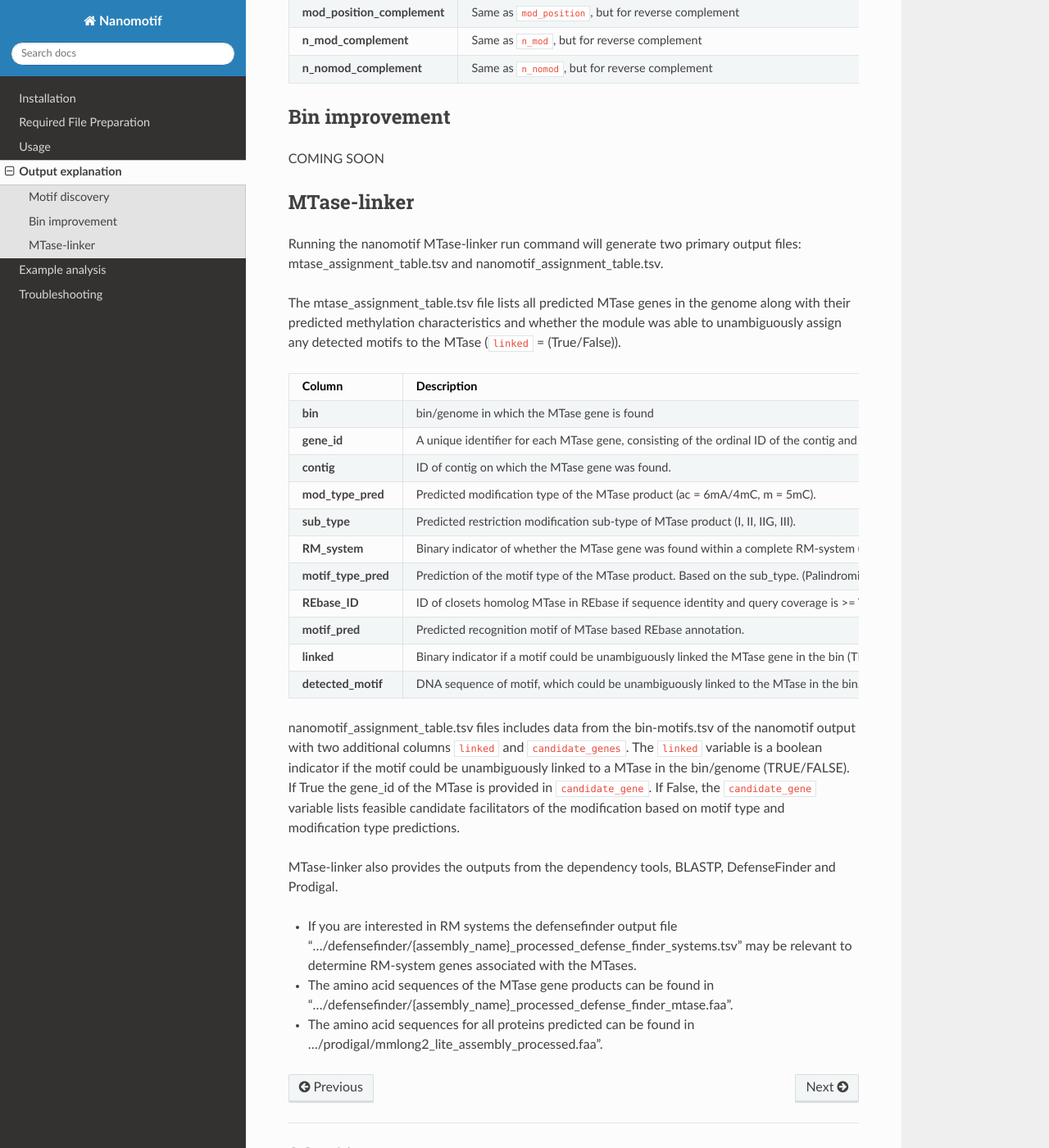
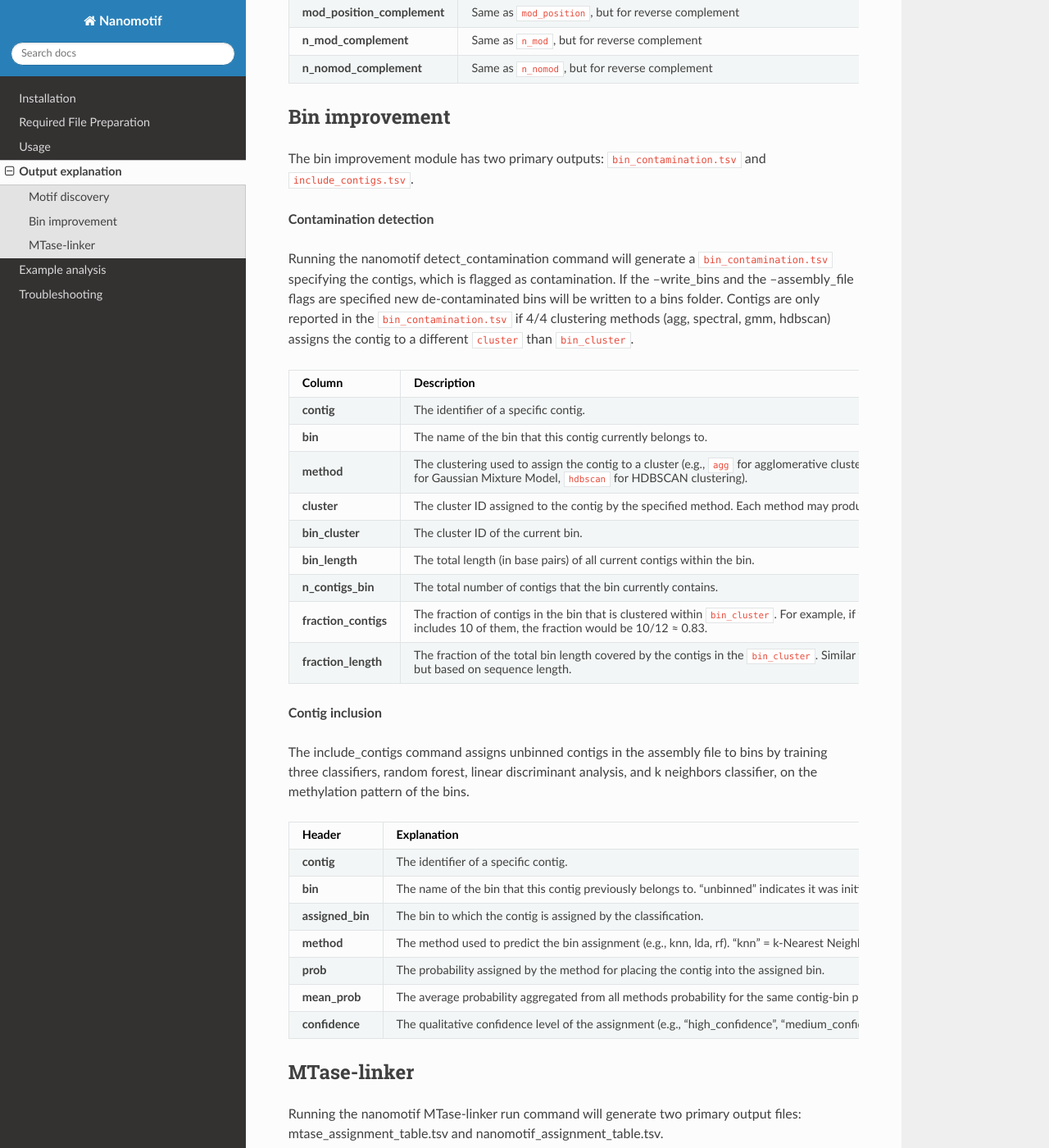
Before and after one commit to MicrobialDarkMatter/nanomotif, a Sphinx documentation site: the page built from docs/source/output.md, in a window 1280 px wide and 1400 px high, scrolled down 612 px. Shown: the whole window at 82% size. Built offline with Sphinx 7.4.7 and the Read the Docs theme 3.1.0, drawn with Linux system fonts in a browser that asks for light colours.

Commit message:
Enhance documentation for bin improvement module and output files

```diff
--- a/docs/source/output.md
+++ b/docs/source/output.md
@@ -21,7 +21,40 @@ Motif discovery output two primary files: bin-motifs.tsv and motif.tsv. `bin-mot
 
 ## Bin improvement
 
-COMING SOON
+The bin improvement module has two primary outputs: `bin_contamination.tsv` and `include_contigs.tsv`.
+
+**Contamination detection**
+
+Running the nanomotif detect_contamination command will generate a `bin_contamination.tsv` specifying the contigs, which is flagged as contamination. If the --write_bins and the --assembly_file flags are specified new de-contaminated bins will be written to a bins folder. Contigs are only reported in the `bin_contamination.tsv` if 4/4 clustering methods (agg, spectral, gmm, hdbscan) assigns the contig to a different `cluster` than `bin_cluster`.
+
+
+| **Column**     | **Description**         |
+|----|------|
+| **contig**          | The identifier of a specific contig.                                                                       |
+| **bin**             | The name of the bin that this contig currently belongs to.                                    |
+| **method**          | The clustering used to assign the contig to a cluster (e.g., `agg` for agglomerative clustering, `spectral` for spectral clustering, `gmm` for Gaussian Mixture Model, `hdbscan` for HDBSCAN clustering). |
+| **cluster**         | The cluster ID assigned to the contig by the specified method. Each method may produce different cluster identifiers.                                                                     |
+| **bin_cluster**     | The cluster ID of the current bin.    |
+| **bin_length**      | The total length (in base pairs) of all current contigs within the bin.                                                                                                                           |
+| **n_contigs_bin**   | The total number of contigs that the bin currently contains.                                                                                                                                        |
+| **fraction_contigs** | The fraction of contigs in the bin that is clustered within `bin_cluster`. For example, if the bin has 12 contigs and the `bin_cluster` includes 10 of them, the fraction would be 10/12 ≈ 0.83. |
+| **fraction_length**  | The fraction of the total bin length covered by the contigs in the `bin_cluster`. Similar to `fraction_contigs` but based on sequence length.                           |
+
+
+**Contig inclusion**
+
+The include_contigs command assigns unbinned contigs in the assembly file to bins by training three classifiers, random forest, linear discriminant analysis, and k neighbors classifier, on the methylation pattern of the bins.
+
+| Header          | Explanation                                                                                                              |
+|-----------------|--------------------------------------------------------------------------------------------------------------------------|
+| **contig**          | The identifier of a specific contig.                                                                       |
+| **bin**             | The name of the bin that this contig previously belongs to. "unbinned" indicates it was initially not assigned to a bin. |
+| **assigned_bin** | The bin to which the contig is assigned by the classification.                                     |
+| **method**       | The method used to predict the bin assignment (e.g., knn, lda, rf). "knn" = k-Nearest Neighbors, "lda" = Linear Discriminant Analysis, "rf" = Random Forest. |
+| **prob**         | The probability assigned by the method for placing the contig into the assigned bin.                          |
+| **mean_prob**    | The average probability aggregated from all methods probability for the same contig-bin pair.     |
+| **confidence**   | The qualitative confidence level of the assignment (e.g., "high_confidence", "medium_confidence", "low_confidence"). We recommend only using "high_confidence" assignments if no other verifications are performed.   |
+
 
 ## MTase-linker
 
```
